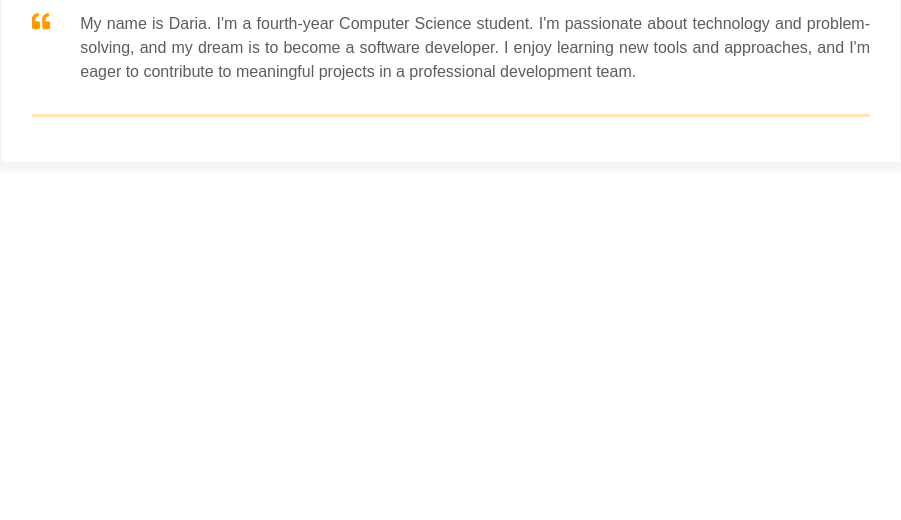
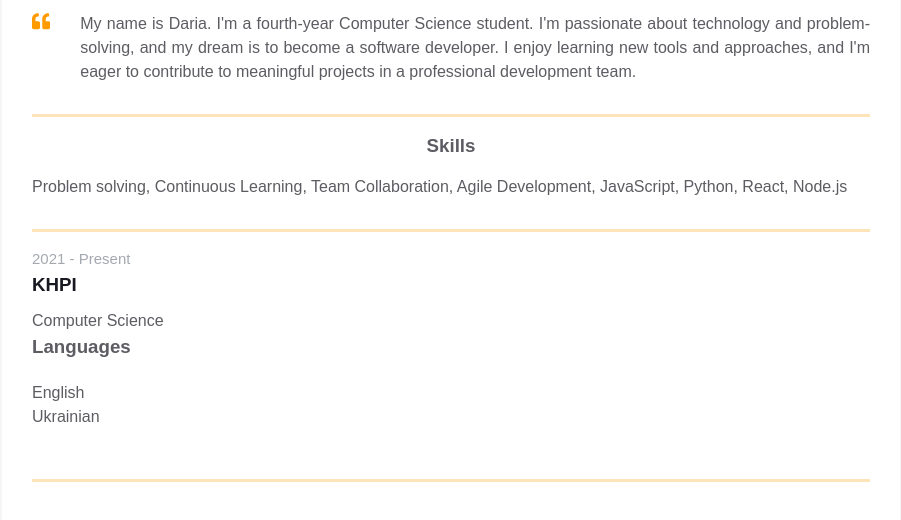
Before and after one commit to ccnvxii/homepage, a plain HTML site: page index.html in a window 1280 px wide. Shown: the part 338-858 px from the top of the page, without its empty margins (189-1090 px from the left). Before the commit the page ends 800 px from the top, so only its background shows below. Drawn offline with Linux system fonts and the light colour scheme.

Commit message:
Added skills block to index.html

```diff
--- a/index.html
+++ b/index.html
@@ -101,6 +101,40 @@
                 </div>
             </div>
         </div>
+        <!-- Skills Block -->
+        <div class="container">
+            <div class="resume__block">
+                <div class="skills">
+                    <h3 class="skills__header">Skills</h3>
+                    <p class="skills__text">
+                        Problem solving, Continuous Learning, Team Collaboration, Agile Development, JavaScript, Python,
+                        React, Node.js
+                    </p>
+                </div>
+            </div>
+        </div>
+
+        <!-- Experience Block -->
+        <div class="container">
+            <div class="resume__block">
+                <div class="main-info fh">
+
+                    <div class="additional-info fv">
+                        <div class="additional-info__education-university">
+                            <span class="additional-info__education-university-durability">2021 - Present</span>
+                            <h3 class="additional-info__education-university-speciality">KHPI</h3>
+                            <p class="additional-info__education-university-name">Computer Science</p>
+                        </div>
+
+                        <div class="additional-info__languages">
+                            <h3 class="additional-info__languages-header">Languages</h3>
+                            <p class="additional-info__languages-item">English</p>
+                            <p class="additional-info__languages-item">Ukrainian</p>
+                        </div>
+                    </div>
+                </div>
+            </div>
+        </div>
     </div>
 </main>
 </body>
```
